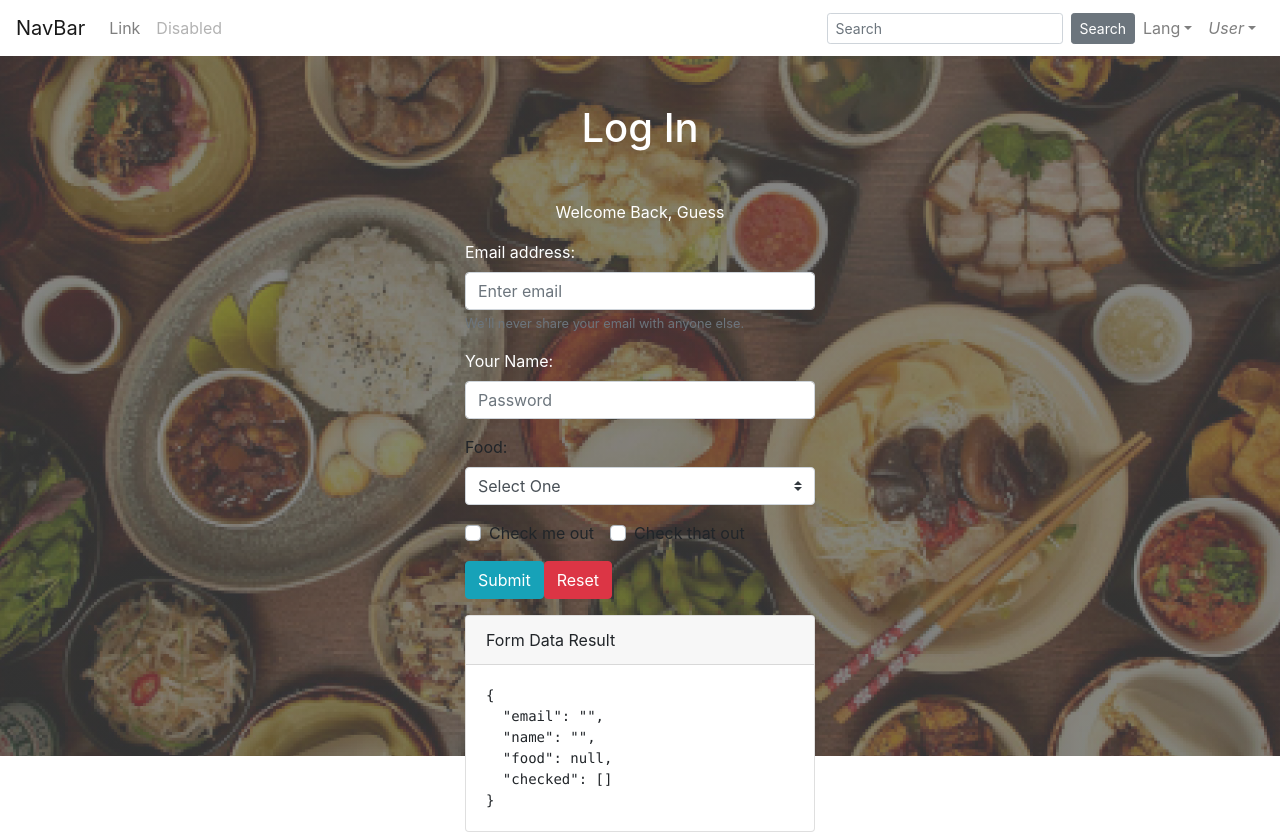
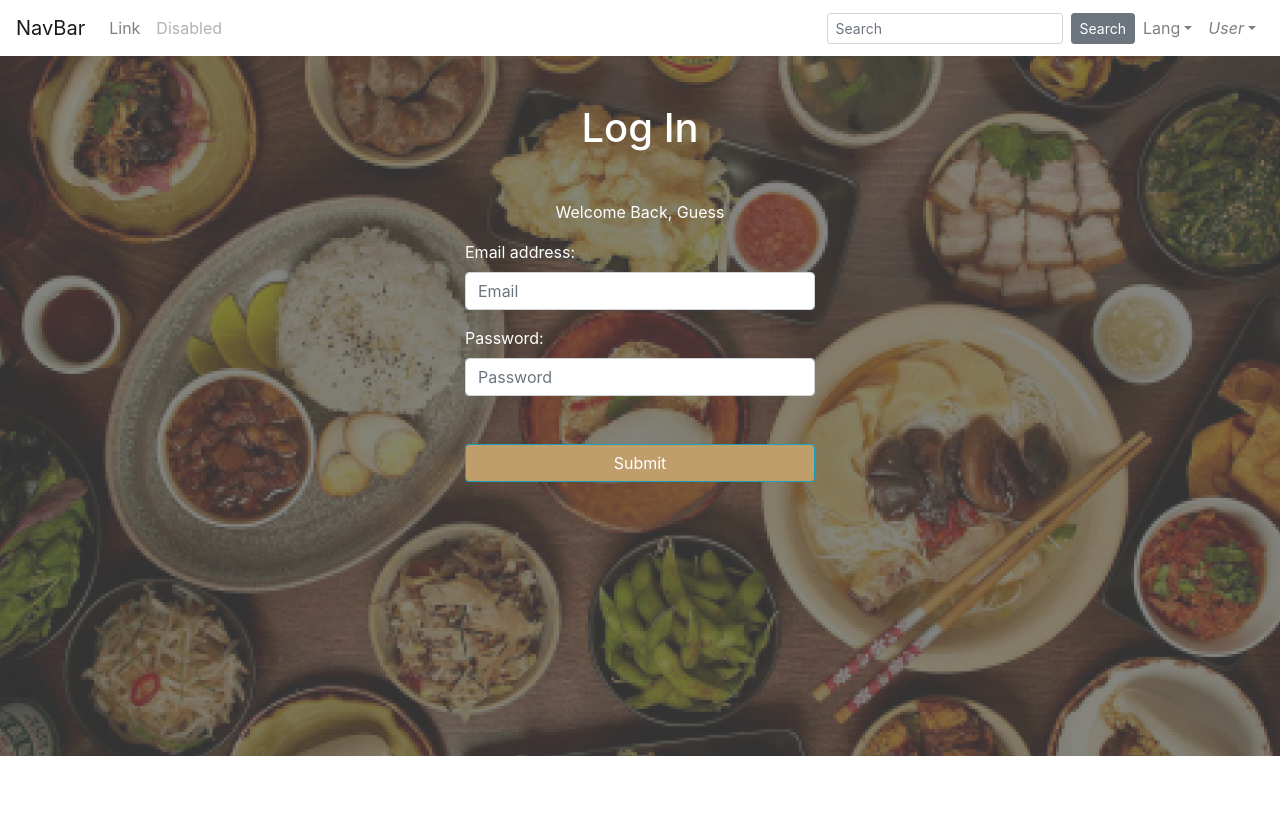
Before and after one commit to nicholasanthonys/FoodOrderingWebsite, a Vue app in the folder FoodDeliveryWebsite/frontend/: page / in a window 1280 px wide. After the commit the page ends 800 px from the top, so only its background shows below. Built offline with nearby package versions, Linux system fonts and the light colour scheme.

Commit message:
UI Login done

```diff
--- a/FoodDeliveryWebsite/frontend/src/views/Login.vue
+++ b/FoodDeliveryWebsite/frontend/src/views/Login.vue
@@ -1,12 +1,12 @@
 <template>
 <body>
   <div></div>
-  <b-container >
+  <b-container>
     <b-row>
       <b-col></b-col>
       <b-col class="mt-5">
         <h1 class="title">Log In</h1>
-        <p class ="title mt-5">Welcome Back, Guess</p>
+        <p class="title mt-5">Welcome Back, Guess</p>
         <div class="form">
           <b-form @submit="onSubmit" @reset="onReset" v-if="show">
             <b-form-group
@@ -14,38 +14,30 @@
               class="input-title"
               label="Email address:"
               label-for="input-1"
-              description="We'll never share your email with anyone else."
             >
               <b-form-input
                 id="login-email"
                 v-model="form.email"
                 type="email"
                 required
-                placeholder="Enter email"
+                placeholder="Email"
               ></b-form-input>
             </b-form-group>
 
-            <b-form-group id="input-group-2" class = "input-title" label="Your Name:" label-for="input-2">
-              <b-form-input id="input-2" v-model="form.name" required placeholder="Password"></b-form-input>
+            <b-form-group
+              id="input-group-1"
+              class="input-title"
+              label="Password:"
+              label-for="input-1"
+            >
+              <b-form-input id="login-password" v-model="form.password" type="password" placeholder ="Password" required ></b-form-input>
             </b-form-group>
 
-            <b-form-group id="input-group-3" label="Food:" label-for="input-3">
-              <b-form-select id="input-3" v-model="form.food" :options="foods" required></b-form-select>
-            </b-form-group>
-
-            <b-form-group id="input-group-4">
-              <b-form-checkbox-group v-model="form.checked" id="checkboxes-4">
-                <b-form-checkbox value="me">Check me out</b-form-checkbox>
-                <b-form-checkbox value="that">Check that out</b-form-checkbox>
-              </b-form-checkbox-group>
-            </b-form-group>
-
-            <b-button type="submit" variant="info">Submit</b-button>
-            <b-button type="reset" variant="danger">Reset</b-button>
+            <b-button block id="btn-login-submit" class = "mt-5" type="submit" variant="info">Submit</b-button>
           </b-form>
-          <b-card class="mt-3" header="Form Data Result">
+          <!-- <b-card class="mt-3" header="Form Data Result">
             <pre class="m-0">{{ form }}</pre>
-          </b-card>
+          </b-card>-->
         </div>
       </b-col>
       <b-col></b-col>
@@ -99,18 +91,18 @@ export default {
 
 <!-- Add "scoped" attribute to limit CSS to this component only -->
 <style scoped>
-#app .form {
-  /* background-color: red;
-  z-index: 2; */
+#app .title {
+  text-align: center;
+  color: white;
+}
+#app .input-title {
+  color: white;
 }
 
-#app .title {
-  text-align:center;
-  color:white;
+#app #btn-login-submit {
+  background-color: #bf9e6b;
 }
-#app  .input-title{
-  color: white;
-}
+
 body {
   background-image: linear-gradient(
       to bottom,
```
